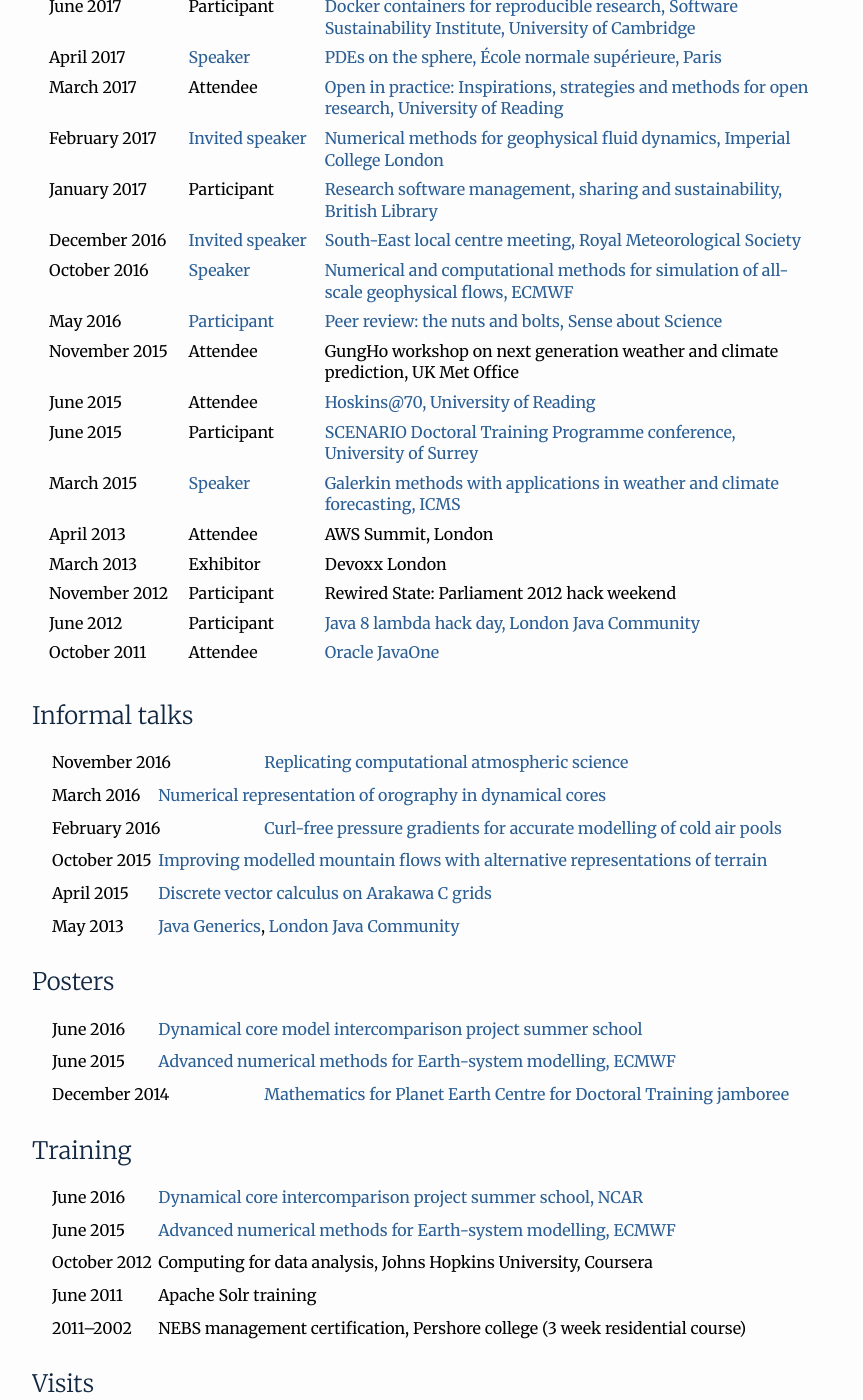
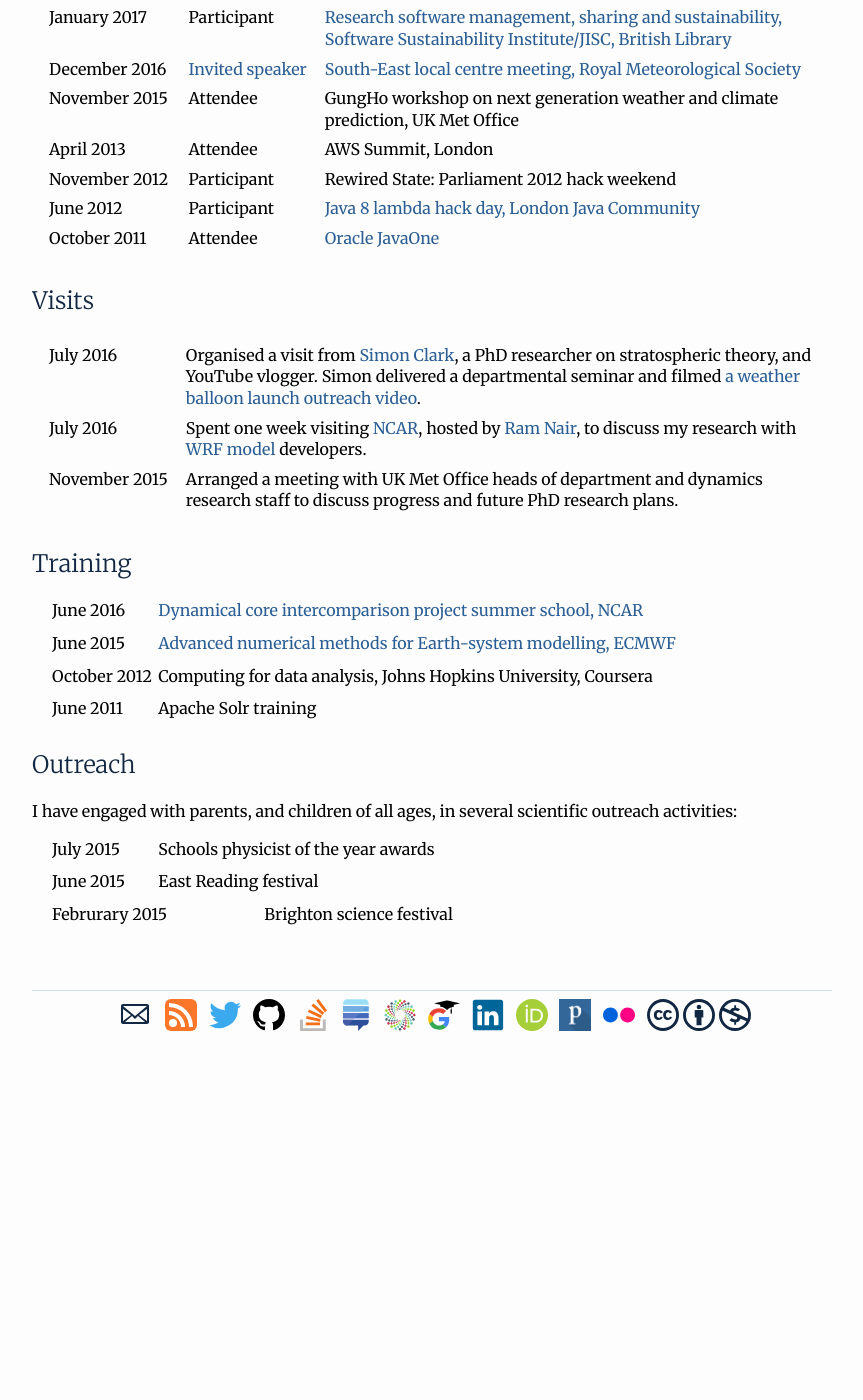
Before and after one commit to hertzsprung/hertzsprung.github.io, a Jekyll site: the page built from cv/index.html, in a window 1280 px wide and 1400 px high, scrolled down 2863 px. Shown: the whole window, without its empty margins (208-1071 px from the left). Built offline with Jekyll 4.4.1, drawn with Linux system fonts in a browser that asks for light colours; after the commit the page ends 3898 px from its top, so only the background shows below that; some of the changed text lies outside the part shown.

Commit message:
fix typos

```diff
--- a/cv/index.html
+++ b/cv/index.html
@@ -47,10 +47,9 @@
     <tr><td colspan="3" class="detail">
       <p class="headline">I am improving numerical methods for simulating atmospheric flows over mountains, supervised by <a href="http://www.met.reading.ac.uk/userpages/sws02hs.php">Hilary Weller</a> (UoR), <a href="http://www.met.reading.ac.uk/userpages/swrmethn.php">John Methven</a> (UoR) and <a href="http://www.metoffice.gov.uk/research/people/terry-davies">Terry Davies</a> (UK Met Office)</p>
       <ul>
-        <li>Created a new type of mesh for representing terrain to avoid mesh distortions and very small cells</li>
-        <li>Made a like-for-like comparison between different types of mesh using an <a href="https://github.com/AtmosFOAM/AtmosFOAM">OpenFOAM atmospheric model</a> that is suitable for arbitrary meshes</li>
         <li>Designed a new finite volume advection scheme for flows over steep slopes represented by arbitrary meshes</li>
-        <li>Exploring a generalisation of the Charney&ndash;Phillips staggering for arbitrary meshes</li>
+        <li>Contributing my advection scheme code upstream to the <a href="https://github.com/AtmosFOAM/AtmosFOAM">OpenFOAM CFD project</a>
+        <li>Performed numerical analyses to ensure numerical stability of the scheme on highly-distorted meshes</li>
         <li><a href="../talks/quo-vadis2015.pptx">Quo Vadis presentation</a> runner-up 2016</li>
       </ul>
       <p>The project is <a href="http://gotw.nerc.ac.uk/list_full.asp?pcode=NE%2FK500860%2F1">funded by NERC</a> with CASE sponsorship from the UK Met Office</p>
@@ -118,6 +117,16 @@
 </section>
 
 <section>
+<h2>Skills</h2>
+<ul class="cv">
+  <li><strong>Programming</strong>&#9;Experienced in JavaSE 7, Python 3, SQL, JSON, XML, AWS DynamoDB</li>
+  <li style="margin-top: -0.5em">&#9;Knowledge of C, C++, Fortran</li>
+  <li><strong>Tools</strong>&#9;Subversion, Git, GNU make, continuous integration and debugging tools</li>
+  <li><strong>Systems</strong>&#9;Red Hat, Debian and Ubuntu Linux, Amazon Web Services EC2, Docker</li>
+</ul>
+</section>
+
+<section>
 <h2>Publications</h2>
 <ul class="cv-publications">
   <li><strong>Shaw, J.</strong>, <a href="http://orcid.org/0000-0003-4553-7082">H. Weller</a>, <a href="http://orcid.org/0000-0002-7636-6872">J. Methven</a>, and T. Davies (2017) <em>Multidimensional method-of-lines transport for atmospheric flows over steep terrain using arbitrary meshes</em>. Journal of Computational Physics. <code><a href="https://dx.doi.org/10.1016/j.jcp.2017.04.061">doi: 10.1016/j.jcp.2017.04.061</a></code></li>
@@ -127,28 +136,16 @@
 </section>
 
 <section>
-<h2>Skills</h2>
-<ul class="cv">
-  <li><strong>Programming</strong>&#9;Experienced in JavaSE 7, Python 3, LaTeX, SQL, JSON, XML, AWS DynamoDB</li>
-  <li style="margin-top: -0.5em">&#9;Knowledge of C, C++, Fortran</li>
-  <li><strong>Tools</strong>&#9;Git, Subversion, GNU Make, Travis-CI, debugging and profiling tools</li>
-  <li><strong>Systems</strong>&#9;Red Hat, Debian and Ubuntu Linux, Amazon Web Services EC2, Docker</li>
-</ul>
-</section>
-
-<section>
 <h2>Teaching</h2>
 <table class="cv">
   <tbody>
-  <tr class="heading"><td>Autumn 2016</td><td>Assistant</td><td><a href="http://www.reading.ac.uk/modules/document.aspx?modP=MTMW11&modYR=1617">Fluid dynamics MSc module</a></td></tr>
-  <tr class="heading"><td>Autumn 2015</td><td>Assistant</td><td><a href="http://www.reading.ac.uk/modules/document.aspx?modP=MTMG02&modYR=1516">Atmospheric physics MSc module</a></td></tr>
-  <tr class="heading"><td>September 2015</td><td>Assistant</td><td><a href="https://www.ncas.ac.uk/index.php/en/climate-modelling-summer-school">NCAS climate modelling summer school</a></td></tr>
+  <tr><td>September 2015</td><td>Assistant</td><td><a href="https://www.ncas.ac.uk/index.php/en/climate-modelling-summer-school">NCAS climate modelling summer school</a></td></tr>
     <tr><td colspan="3" class="detail">
       <ul>
         <li>Helped PhD and post-doctoral researchers analyse numerical schemes and implement them in Python</li>
       </ul>
     </td></tr>
-  <tr class="heading"><td>September 2014</td><td>Course teacher</td><td><a href="http://mpecdt.org/">Mathematics for Planet Earth</a></td></tr>
+  <tr><td>September 2014</td><td>Course teacher</td><td><a href="http://mpecdt.org/">Mathematics for Planet Earth</a></td></tr>
     <tr><td colspan="3" class="detail">
       <ul>
         <li>Created and delivered a new, <a href="https://doi.org/10.6084/m9.figshare.4681453.v1">three-day scientific programming course</a> for the first cohort of mathematics students</li>
@@ -156,64 +153,26 @@
     </td></tr>
   </tbody>
 </table>
+<p style="margin-top: 0;">I have also assisted teaching fluid dynamics and atmospheric physics MSc modules</p>
 </section>
 
 <section>
-<h2>Workshops</h2>
+<h2>Selected workshops</h2>
 <table class="cv">
   <tbody>
     <tr><td>September 2017</td><td>Applicant</td><td><a href="https://sites.google.com/site/scicade2017/">International conference on scientific computation and differential equations, University of Bath</a></td></tr>
     <tr><td>June 2017</td><td>Participant</td><td><a href="https://www.software.ac.uk/c4rr">Docker containers for reproducible research, Software Sustainability Institute, University of Cambridge</a></td></tr>
     <tr><td>April 2017</td><td><a href="https://doi.org/10.6084/m9.figshare.4833554.v2">Speaker</a></td><td><a href="https://pdes2017.sciencesconf.org">PDEs on the sphere, École normale supérieure, Paris</a></td></tr>
-    <tr><td>March 2017</td><td>Attendee</td><td><a href="https://blogs.reading.ac.uk/open-research/open-in-practice-inspirations-strategies-and-methods-for-open-research/">Open in practice: Inspirations, strategies and methods for open research, University of Reading</a></td></tr>
   <tr><td>February 2017</td><td><a href="https://doi.org/10.6084/m9.figshare.4652410.v1">Invited speaker</a></td><td><a href="http://mpecdt.org/gfdnumericsfeb2017/">Numerical methods for geophysical fluid dynamics, Imperial College London</a></td></tr>
-  <tr><td>January 2017</td><td>Participant</td><td><a href="https://www.eventbrite.co.uk/e/research-software-management-sharing-and-sustainability-workshop-tickets-29224950614">Research software management, sharing and sustainability, British Library</td></tr>
+  <tr><td>January 2017</td><td>Participant</td><td><a href="https://www.eventbrite.co.uk/e/research-software-management-sharing-and-sustainability-workshop-tickets-29224950614">Research software management, sharing and sustainability, Software Sustainability Institute/JISC, British Library</td></tr>
   <tr><td>December 2016</td><td><a href="https://doi.org/10.6084/m9.figshare.4307957.v1">Invited speaker</a></td><td><a href="https://www.rmets.org/events/meteorological-research-within-university-reading-2016">South-East local centre meeting, Royal Meteorological Society</a></li>
-  <tr><td>October 2016</td><td><a href="../ecmwfnumerics2016">Speaker</a></td><td><a href="http://www.ecmwf.int/en/learning/workshops-and-seminars/workshop-numerical-and-computational-methods-simulation-all-scale-geophysical-flows">Numerical and computational methods for simulation of all-scale geophysical flows, ECMWF</a></tr>
-  <tr><td>May 2016</td><td><a href="http://connection.sagepub.com/blog/sage-connection/2016/07/27/approaching-peer-review-for-the-first-time-3-tips-from-an-early-career-researcher/">Participant</a></td><td><a href="http://archive.senseaboutscience.org/pages/peer-review-the-nuts-bolts-may-2016.html">Peer review: the nuts and bolts, Sense about Science</a></td></tr>
   <tr><td>November 2015</td><td>Attendee</td><td>GungHo workshop on next generation weather and climate prediction, UK Met Office</td></tr>
-  <tr><td>June 2015</td><td>Attendee</td><td><a href="http://www.met.reading.ac.uk/hoskins/">Hoskins@70, University of Reading</a></td></tr>
-  <tr><td>June 2015</td><td>Participant</td><td><a href="http://www.met.reading.ac.uk/nercdtp/home/events/SCENARIO_Conference_June2015.pdf">SCENARIO Doctoral Training Programme conference, University of Surrey</a></td></tr>
-  <tr><td>March 2015</td><td><a href="http://www.icms.org.uk/downloads/Galerkin/Shaw.pdf">Speaker</a></td><td><a href="http://www.icms.org.uk/workshop.php?id=334">Galerkin methods with applications in weather and climate forecasting, ICMS</a></td></tr>
   <tr><td>April 2013</td><td>Attendee</td><td>AWS Summit, London</td></tr>
-  <tr><td>March 2013</td><td>Exhibitor</td><td>Devoxx London</a></td></tr>
   <tr><td>November 2012</td><td>Participant</td><td>Rewired State: Parliament 2012 hack weekend</td></tr>
   <tr><td>June 2012</td><td>Participant</td><td><a href="https://www.meetup.com/Londonjavacommunity/events/70388732/">Java 8 lambda hack day, London Java Community</a></td></tr>
   <tr><td>October 2011</td><td>Attendee</td><td><a href="https://blogs.oracle.com/javaone/javaone-2011-2">Oracle JavaOne</a></td></tr>
   </tbody>
 </table>
-</section>
-
-<section>
-<h2>Informal talks</h2>
-<ul class="cv">
-  <li>November 2016&#9;<a href="https://doi.org/10.6084/m9.figshare.4509110.v1">Replicating computational atmospheric science</a></li>
-  <li>March 2016&#9;<a href="../talks/quo-vadis2015.pptx">Numerical representation of orography in dynamical cores</a></li>
-  <li>February 2016&#9;<a href="../talks/mesoscale2015.pdf">Curl-free pressure gradients for accurate modelling of cold air pools</a></li>
-  <li>October 2015&#9;<a href="../talks/hhh2015.pptx">Improving modelled mountain flows with alternative representations of terrain</a></li>
-  <li>April 2015&#9;<a href="../talks/discrete-vector-calculus-c-grid.pdf">Discrete vector calculus on Arakawa C grids</a></li>
-  <li>May 2013&#9;<a href="https://prezi.com/jwhql1fodz_y/java-generics/">Java Generics</a>, <a href="https://www.meetup.com/Londonjavacommunity/">London Java Community</a></li>
-</ul>
-</section>
-
-<section>
-<h2>Posters</h2>
-<ul class="cv">
-  <li>June 2016&#9;<a href="../dcmip2016/poster.pdf">Dynamical core model intercomparison project summer school</a></li>
-  <li>June 2015&#9;<a href="../posters/ecmwf2015.pdf">Advanced numerical methods for Earth-system modelling, ECMWF</a></li>
-  <li>December 2014&#9;<a href="../posters/mpecdt2014.pdf">Mathematics for Planet Earth Centre for Doctoral Training jamboree</a></li>
-</ul>
-</section>
-
-<section>
-<h2>Training</h2>
-<ul class="cv">
-  <li>June 2016&#9;<a href="https://www.earthsystemcog.org/projects/dcmip-2016/">Dynamical core intercomparison project summer school, NCAR</a></li>
-  <li>June 2015&#9;<a href="http://www.ecmwf.int/en/learning/training/advanced-numerical-methods-for-earth-system-modelling">Advanced numerical methods for Earth-system modelling, ECMWF</a></li>
-  <li>October 2012&#9;Computing for data analysis, Johns Hopkins University, Coursera</li>
-  <li>June 2011&#9;Apache Solr training</li>
-  <li>2011&ndash;2002&#9;NEBS management certification, Pershore college (3 week residential course)</li>
-</ul>
 </section>
 
 <section>
@@ -225,6 +184,16 @@
   <tr><td>November 2015</td><td>Arranged a meeting with UK Met Office heads of department and dynamics research staff to discuss progress and future PhD research plans.</td></tr>
 </tbody>
 </table>
+</section>
+
+<section>
+<h2>Training</h2>
+<ul class="cv">
+  <li>June 2016&#9;<a href="https://www.earthsystemcog.org/projects/dcmip-2016/">Dynamical core intercomparison project summer school, NCAR</a></li>
+  <li>June 2015&#9;<a href="http://www.ecmwf.int/en/learning/training/advanced-numerical-methods-for-earth-system-modelling">Advanced numerical methods for Earth-system modelling, ECMWF</a></li>
+  <li>October 2012&#9;Computing for data analysis, Johns Hopkins University, Coursera</li>
+  <li>June 2011&#9;Apache Solr training</li>
+</ul>
 </section>
 
 <section>
```
Also changed, not shown: other parts of cv/index.html (+1 -1 lines).
